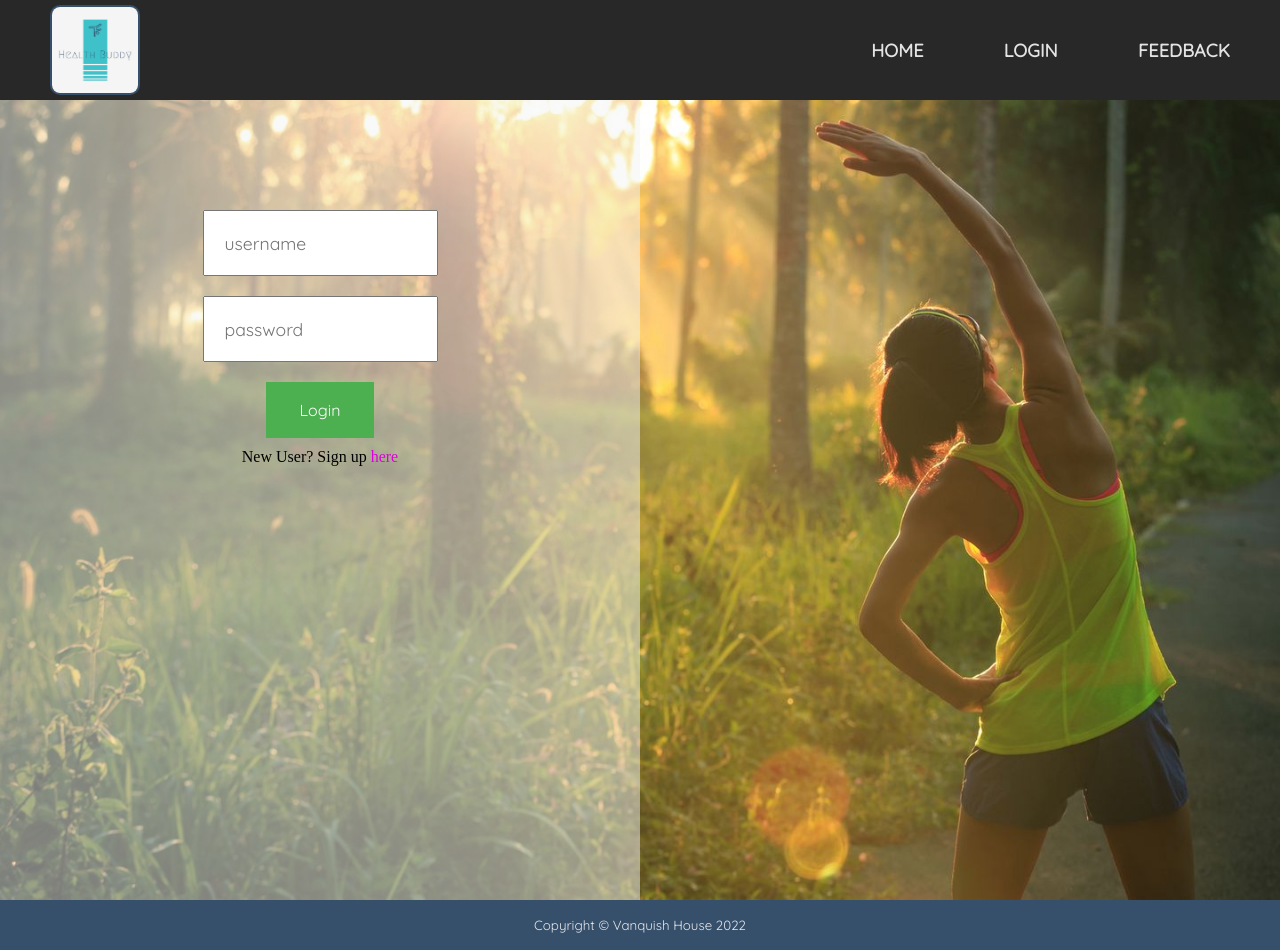
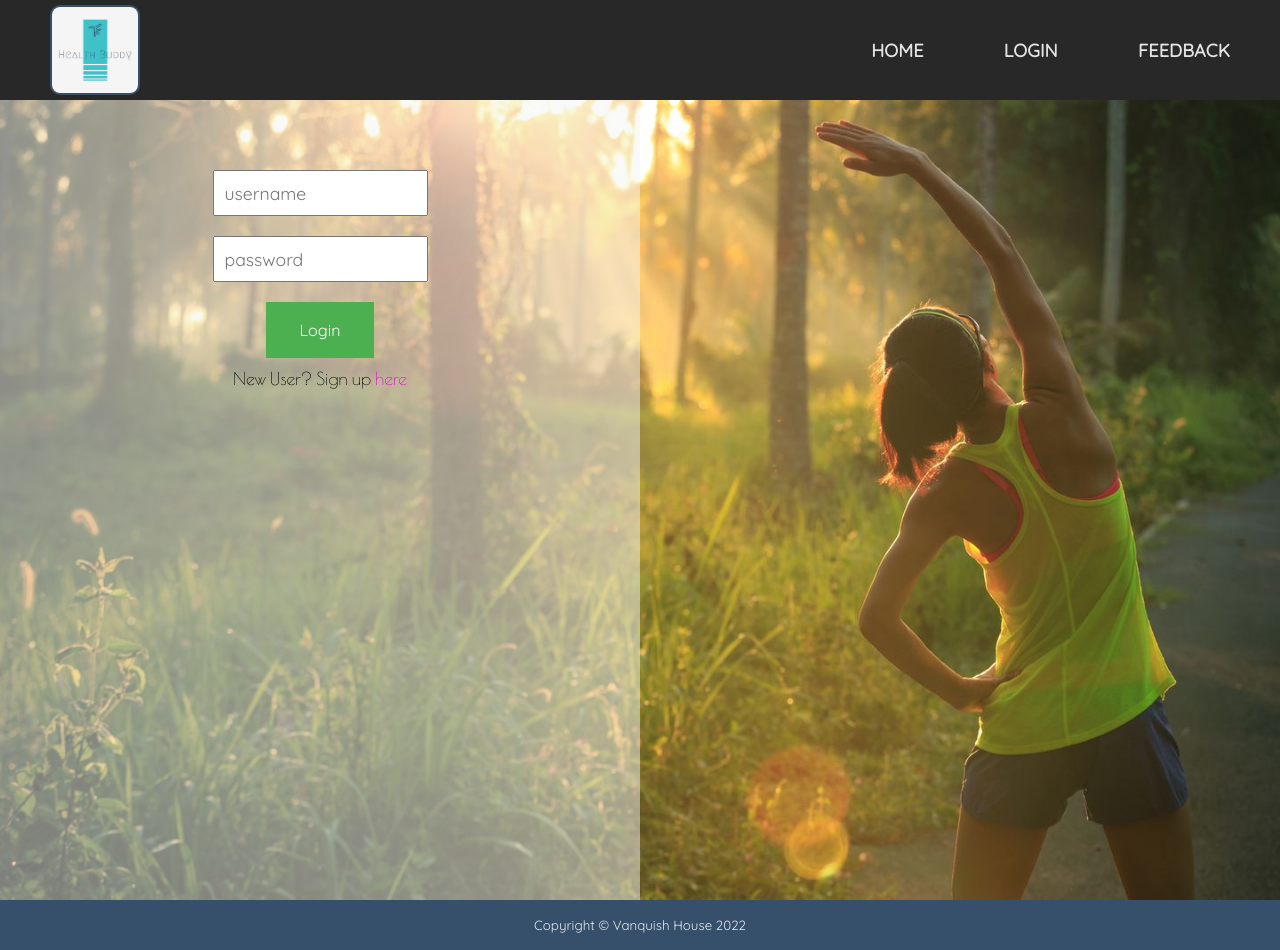
Before and after one commit to 220523-Java-React/vanquish_p2, a React (Create React App) app: page /login in a window 1280 px wide. Built offline with nearby package versions, Linux system fonts and the light colour scheme; a web font is replaced by a local one.

Commit message:
make login page a little better

```diff
--- a/src/components/LoginForm.js
+++ b/src/components/LoginForm.js
@@ -111,7 +111,7 @@ export default function LoginForm({setName}){
                     <input type="text" value={username} onChange={handleChangeUsername} placeholder="username"/><br/>
                     <input type="password" value={password} onChange={handleChangePassword} placeholder="password"/><br/>
                     <button class="button button1" onClick={submit}>Login</button>
-                    <p>
+                    <p class="usermsg">
                         New User? Sign up&nbsp;
                         <span onClick={toggleRegister}>here</span>
                     </p>
@@ -130,7 +130,7 @@ export default function LoginForm({setName}){
                 <input type="password" value={password} onChange={handleChangePassword} placeholder="password"/><br/>
 
                 <button class="button button2" onClick={signup}>Sign up</button>
-                <p>
+                <p class="usermsg">
                     Already have an account? Login&nbsp;
                     <span onClick={toggleRegister}>here</span>
                 </p>
--- a/src/index.css
+++ b/src/index.css
@@ -154,8 +154,13 @@ input[type=number] {
 
 font-family: 'Poiret One', cursive;
 font-family: 'Square Peg', cursive;
+font-family: 'Fredericka the Great', cursive;
 */
 
+.usermsg {
+    font-family: 'Poiret One', cursive;
+    font-size: 110%;
+}
 #userinputs  fieldset {
     background-color: #f5f5f5;
     margin: 10px;
@@ -184,7 +189,7 @@ font-family: 'Square Peg', cursive;
 }
 
 #loginbox {
-    padding: 100px 30px;
+    padding: 60px 30px;
     text-align: center;
     /* text-shadow: 2px 2px 5px black; */
     border:#000000;
@@ -192,12 +197,13 @@ font-family: 'Square Peg', cursive;
     width: 50%;
     height: 100%;
     background-color: rgba(245, 245, 245, 0.5);
+    overflow: hidden;
 }
 
 #loginbox input, button{
     font-family: 'Quicksand', sans-serif;
     margin: 10px;
-    padding: 20px;
+    padding: 10px;
     font-size: 110%;
 }
 
```
